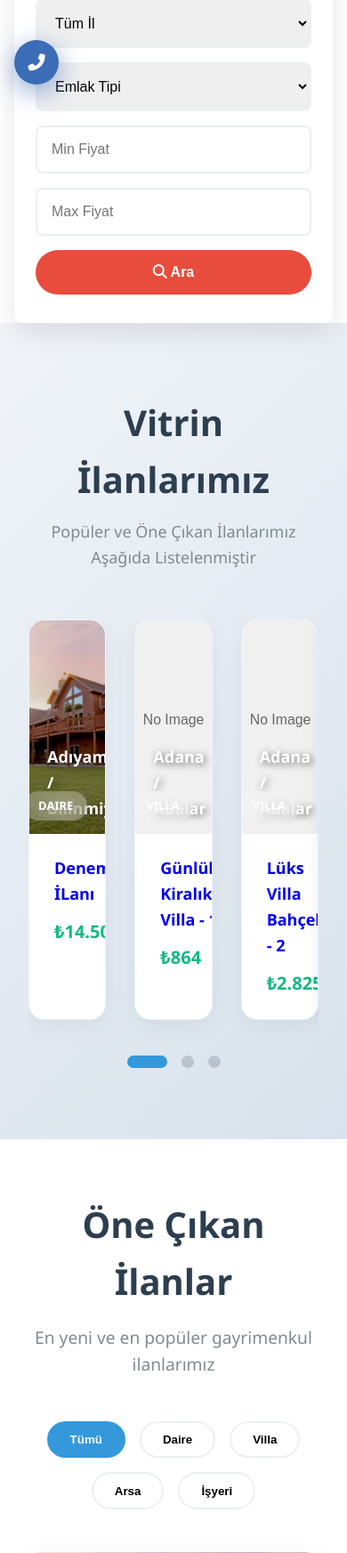
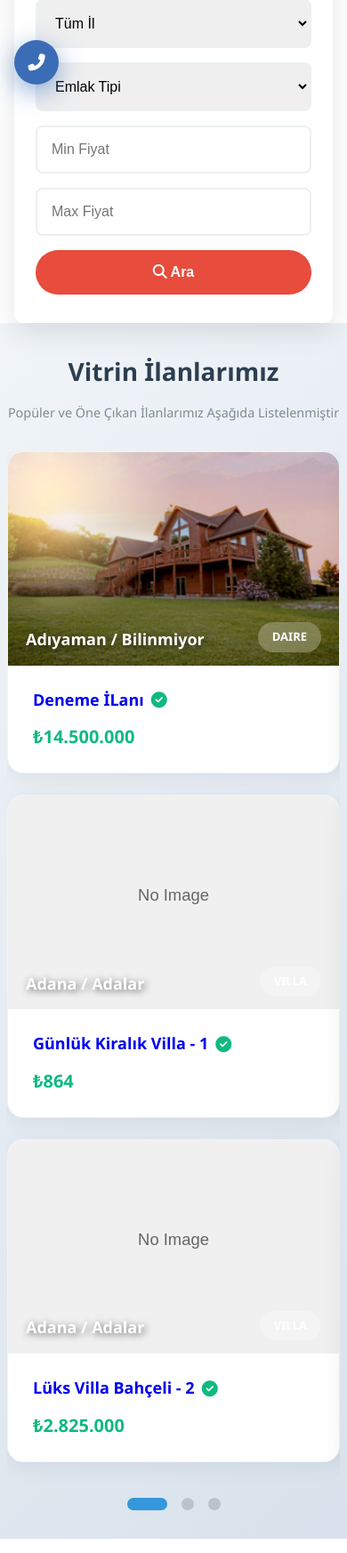
Before and after one commit to kaanturkogluu/emlak, a PHP site: page /emlak/ in a window 390 px wide. Shown: the part 733-2478 px from the top of the page at 89% size. Run offline with PHP 8.4, Linux system fonts and the light colour scheme; data comes from the database, SQL or seed files in the repository; grey boxes labelled with a size stand in for pictures from a placeholder-image service; some libraries are stand-ins or nearby versions.

Commit message:
resposnive uyum eklendi

```diff
--- a/assets/css/main.css
+++ b/assets/css/main.css
@@ -1664,6 +1664,99 @@ footer::before {
     gap: 2rem;
 }
 
+/* Vitrin responsive design */
+@media (max-width: 768px) {
+    .vitrin-group {
+        grid-template-columns: 1fr;
+        gap: 1.5rem;
+    }
+
+    .vitrin-section {
+        padding: 3rem 1rem;
+    }
+
+    .vitrin-header h2 {
+        font-size: 2rem;
+    }
+
+    .vitrin-header p {
+        font-size: 1rem;
+    }
+
+    .vitrin-card {
+        margin: 0 auto;
+        max-width: 400px;
+    }
+
+    .vitrin-image-container {
+        height: 200px;
+    }
+
+    .vitrin-details {
+        padding: 1.25rem 1.5rem;
+    }
+
+    .vitrin-title {
+        font-size: 1rem;
+    }
+
+    .vitrin-price {
+        font-size: 1.1rem;
+    }
+}
+
+@media (max-width: 480px) {
+    .vitrin-section {
+        padding: 2rem 0.5rem;
+    }
+
+    .vitrin-header {
+        margin-bottom: 2rem;
+    }
+
+    .vitrin-header h2 {
+        font-size: 1.75rem;
+    }
+
+    .vitrin-header p {
+        font-size: 0.9rem;
+    }
+
+    .vitrin-card {
+        max-width: 100%;
+        margin: 0;
+    }
+
+    .vitrin-image-container {
+        height: 180px;
+    }
+
+    .vitrin-details {
+        padding: 1rem 1.25rem;
+    }
+
+    .vitrin-title {
+        font-size: 0.95rem;
+    }
+
+    .vitrin-price {
+        font-size: 1rem;
+    }
+
+    .vitrin-location {
+        font-size: 0.9rem;
+        bottom: 10px;
+        left: 15px;
+    }
+
+    .vitrin-type-badge {
+        font-size: 0.75rem;
+        bottom: 10px;
+        right: 15px;
+        padding: 0.3rem 0.8rem;
+    }
+}
+
 .vitrin-card {
     background: var(--white);
     border-radius: 18px;
```
